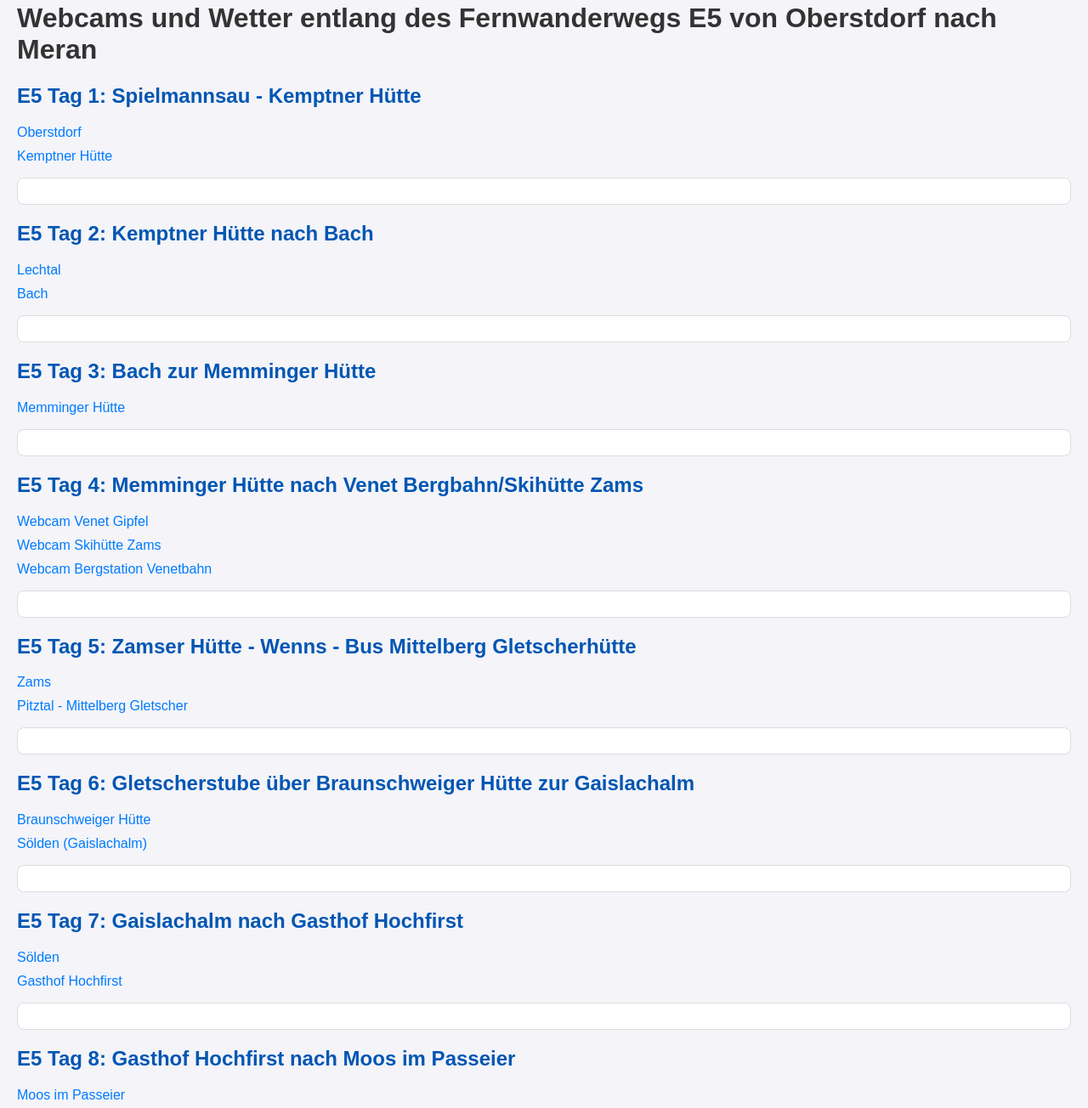
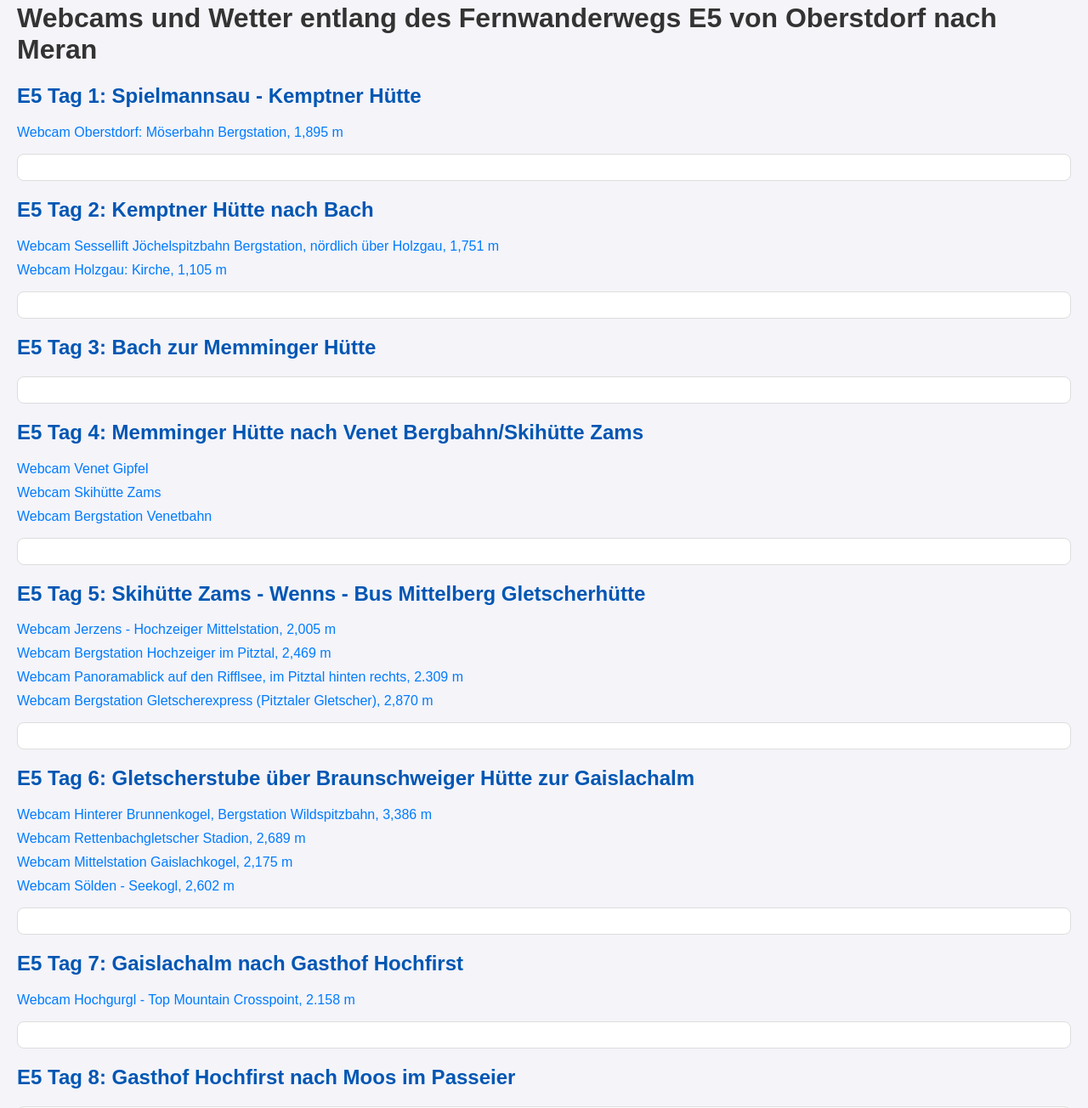
Before and after one commit to andreasmihm/hiking-e5, a plain HTML site: page index.html in a window 1280 px wide. Shown: the part 38-1342 px from the top of the page at 85% size. Drawn offline with Linux system fonts and the light colour scheme; no server answers.

Commit message:
added webcams

```diff
--- a/index.html
+++ b/index.html
@@ -60,21 +60,20 @@
 
     <h2>E5 Tag 1: Spielmannsau - Kemptner Hütte</h2>
     <ul>
-        <li><a href="https://www.oberstdorf.de/livecam/" target="_blank">Oberstdorf</a></li>
-        <li><a href="https://www.foto-webcam.eu/webcam/kemptnerhuette/" target="_blank">Kemptner Hütte</a></li>
+        <li><a href="https://tourispo.de/wanderung/fernwanderweg-e5-oberstdorf--spielmannsau--kemptner-huette/webcam/oberstdorf-moeserbahn-bergstation.htm">Webcam Oberstdorf: Möserbahn Bergstation, 1,895 m</a></li>
     </ul>
     <div class="weather" id="weather-kemptner-huette"></div>
 
     <h2>E5 Tag 2: Kemptner Hütte nach Bach</h2>
     <ul>
-        <li><a href="https://www.lechtal.at/de/service/webcams/livecams-in-lechtal.html" target="_blank">Lechtal</a></li>
-        <li><a href="https://www.lechtal.at/de/service/webcams/livecams-in-lechtal.html" target="_blank">Bach</a></li>
+        <li><a href="https://tourispo.de/webcam/sessellift-joechelspitzbahn-bergstation.htm">Webcam Sessellift Jöchelspitzbahn Bergstation, nördlich über Holzgau, 1,751 m</a></li>
+        <li><a href="https://tourispo.de/webcam/blick-auf-gasthof-baeren-holzgau.htm">Webcam Holzgau: Kirche, 1,105 m</a></li>
     </ul>
     <div class="weather" id="weather-bach"></div>
 
     <h2>E5 Tag 3: Bach zur Memminger Hütte</h2>
     <ul>
-        <li><a href="https://www.foto-webcam.eu/webcam/memmingerhuette/" target="_blank">Memminger Hütte</a></li>
+
     </ul>
     <div class="weather" id="weather-memminger"></div>
 
@@ -86,30 +85,33 @@
     </ul>
     <div class="weather" id="weather-zams"></div>
 
-    <h2>E5 Tag 5: Zamser Hütte - Wenns - Bus Mittelberg Gletscherhütte</h2>
+    <h2>E5 Tag 5: Skihütte Zams - Wenns - Bus Mittelberg Gletscherhütte</h2>
     <ul>
-        <li><a href="https://www.bergfex.at/venet/webcams/c5872/" target="_blank">Zams</a></li>
-        <li><a href="https://www.bergfex.at/pitztal/webcams/c5039/" target="_blank">Pitztal - Mittelberg Gletscher</a></li>
+        <li><a href="https://tourispo.de/webcam/jerzens--hochzeiger-mittelstation-pitztal--imst-und-umgebung-tirol-5582-.htm">Webcam Jerzens - Hochzeiger Mittelstation, 2,005 m</a></li>
+        <li><a href="https://tourispo.de/webcam/bergstation-hochzeiger-im-pitztal.htm">Webcam Bergstation Hochzeiger im Pitztal, 2,469 m</a></li>
+        <li><a href="https://tourispo.de/webcam/st-leonard-im-pitztal-rifflsee.htm">Webcam Panoramablick auf den Rifflsee, im Pitztal hinten rechts, 2.309 m</a></li>
+        <li><a href="https://tourispo.de/webcam/bergstation-gletscherexpress-pitztaler-gletscher-.htm">Webcam Bergstation Gletscherexpress (Pitztaler Gletscher), 2,870 m</a></li>
     </ul>
     <div class="weather" id="weather-pitztal"></div>
 
     <h2>E5 Tag 6: Gletscherstube über Braunschweiger Hütte zur Gaislachalm</h2>
     <ul>
-        <li><a href="https://www.foto-webcam.eu/webcam/braunschweigerhuette/" target="_blank">Braunschweiger Hütte</a></li>
-        <li><a href="https://www.soelden.com/webcams.html" target="_blank">Sölden (Gaislachalm)</a></li>
+        <li><a href="https://tourispo.de/webcam/hinterer-brunnenkogel-bergstation-wildspitzbahn.htm">Webcam Hinterer Brunnenkogel, Bergstation Wildspitzbahn, 3,386 m</a></li>
+        <li><a href="https://tourispo.de/webcam/rettenbachgletscher-soelden.htm">Webcam Rettenbachgletscher Stadion, 2,689 m</a></li>
+        <li><a href="https://tourispo.de/webcam/mittelstation-gaislachkogel.htm">Webcam Mittelstation Gaislachkogel, 2,175 m</a></li>
+        <li><a href="https://tourispo.de/wanderung/fernwanderweg-e5-zams--kreuzjoch--wenns--mittelberg--braunschweiger-huette/webcam/soelden--seekogl-oetztal-tirol-5760-.htm">Webcam Sölden - Seekogl, 2,602 m</a></li>
     </ul>
     <div class="weather" id="weather-soelden"></div>
 
     <h2>E5 Tag 7: Gaislachalm nach Gasthof Hochfirst</h2>
     <ul>
-        <li><a href="https://www.soelden.com/webcams.html" target="_blank">Sölden</a></li>
-        <li><a href="https://www.webcam-4insiders.com/de/Wetter-Gasthof-Hochfirst-Webcam/13869-Webcam-Gasthof Hochfirst.php" target="_blank">Gasthof Hochfirst</a></li>
+        <li><a href="https://tourispo.de/attraktion/timmelsjoch-erfahrung/webcam/timmelsjoch-mautstation-top-mountain-crosspoint.htm">Webcam Hochgurgl - Top Mountain Crosspoint, 2.158 m</a></li>
     </ul>
     <div class="weather" id="weather-hochfirst"></div>
 
     <h2>E5 Tag 8: Gasthof Hochfirst nach Moos im Passeier</h2>
     <ul>
-        <li><a href="https://www.bergfex.it/moos-im-passeier/webcams/c12079/" target="_blank">Moos im Passeier</a></li>
+
     </ul>
     <div class="weather" id="weather-moos"></div>
 
```
